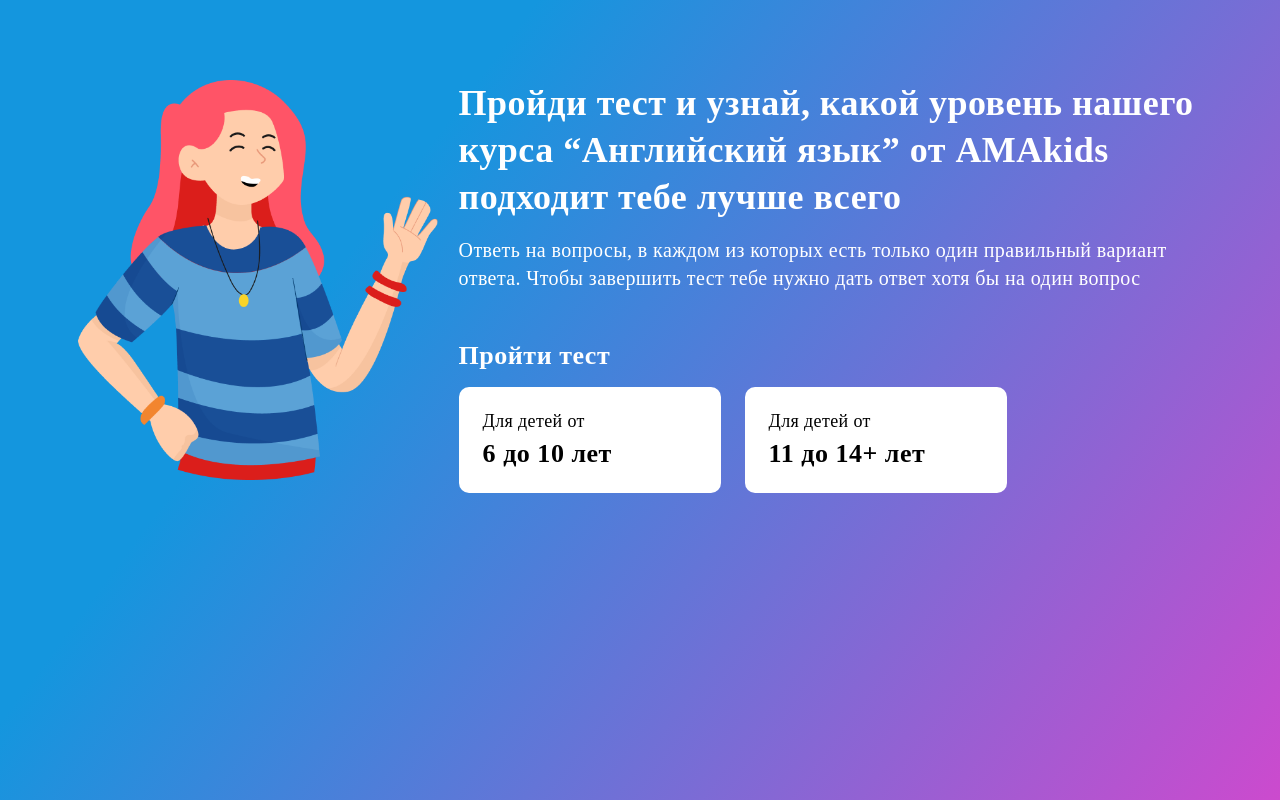
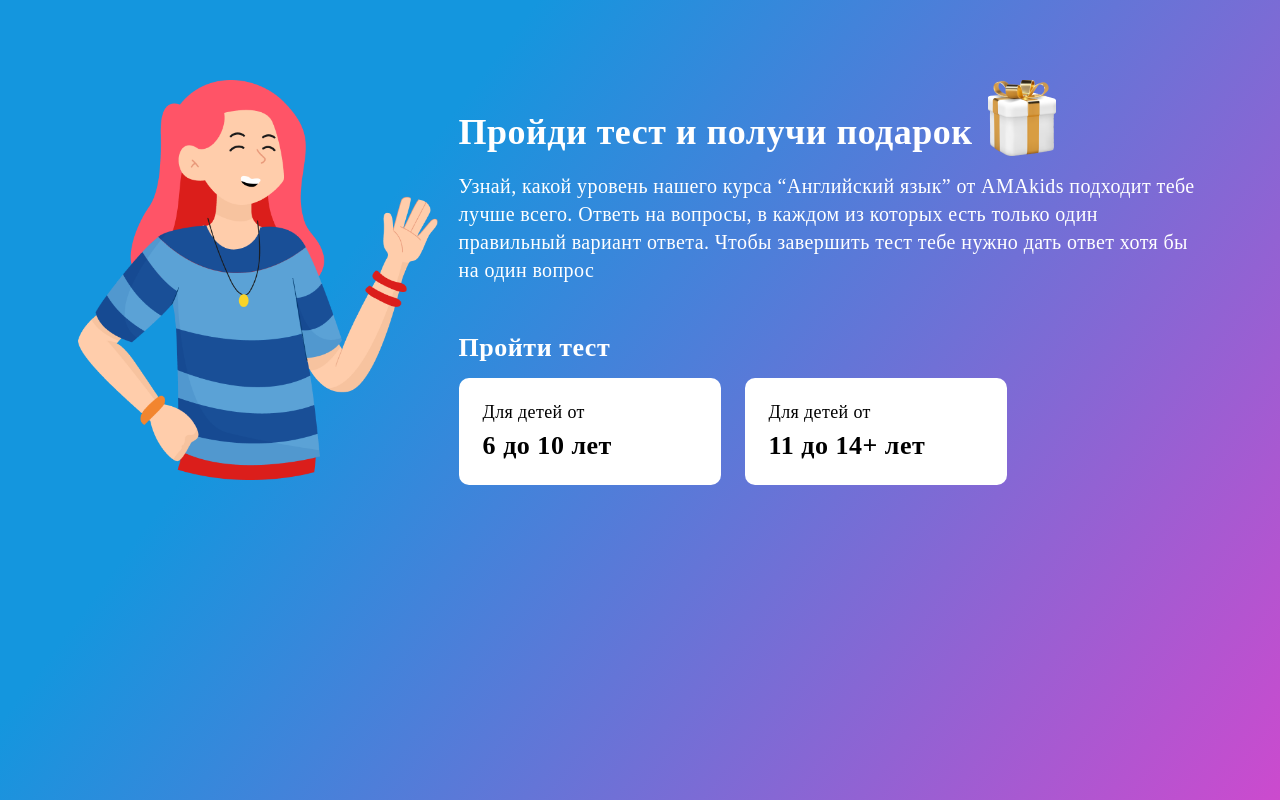
Before and after one commit to Wihotka/english-test, a React app: page / in a window 1280 px wide. Built offline with nearby package versions, Linux system fonts and the light colour scheme; a web font is replaced by a local one; what @react-pdf/renderer would draw is missing.

Commit message:
startScreen | first time

```diff
--- a/public/locales/ru/translation.json
+++ b/public/locales/ru/translation.json
@@ -1,7 +1,13 @@
 {
   "greeting": {
-    "title": "Пройди тест и узнай, какой уровень нашего курса “Английский язык” от AMAkids подходит тебе лучше всего",
-    "description": "Ответь на вопросы, в каждом из которых есть только один правильный вариант ответа. Чтобы завершить тест тебе нужно дать ответ хотя бы на один вопрос",
+    "title": {
+      "firstTime": "Пройди тест и получи подарок",
+      "common": "Пройди тест и узнай, какой уровень нашего курса “Английский язык” от AMAkids подходит тебе лучше всего"
+    },
+    "description": {
+      "firstTime": "Узнай, какой уровень нашего курса “Английский язык” от AMAkids подходит тебе лучше всего. Ответь на вопросы, в каждом из которых есть только один правильный вариант ответа. Чтобы завершить тест тебе нужно дать ответ хотя бы на один вопрос",
+      "common": "Ответь на вопросы, в каждом из которых есть только один правильный вариант ответа. Чтобы завершить тест тебе нужно дать ответ хотя бы на один вопрос"
+    },
     "startTest": "Пройти тест",
     "childrenFrom": "Для детей от",
     "sixToTen": "6 до 10 лет",
--- a/src/components/modules/finishScreen/FinishScreen.tsx
+++ b/src/components/modules/finishScreen/FinishScreen.tsx
@@ -7,10 +7,10 @@
 
 export const FinishScreen = () => {
     const tasksData = useSelector((state:any) => state.testData.tasks);
-    const studentFromPlatform = false; //TEST
+    const isStudentFromPlatform = useSelector((state:any) => state.studentData.isStudentFromPlatform);
 
     return <div className={styles.finishScreen}>
-        {studentFromPlatform
+        {isStudentFromPlatform
             ? <div className={styles.currentUserContent}>
                 <h3 className={styles.title}>
                     <LocalizedText name={'form.title'} path={'translation'}/>
--- a/src/components/modules/startScreen/StartScreen.tsx
+++ b/src/components/modules/startScreen/StartScreen.tsx
@@ -1,4 +1,5 @@
 import React from 'react';
+import {useSelector} from 'react-redux';
 import {setTestData} from '@reducers/testData/dispatchers';
 import {Button} from '@components/elements/button';
 import {LocalizedText} from '@components/elements/localizedText';
@@ -6,6 +7,8 @@
 import styles from './styles.scss';
 
 export const StartScreen = () => {
+    const isFirstTime = useSelector((state:any) => state.studentData.isFirstTime);
+
     const startTest = (option) => {
         setTestData({isTestStarted: true, option: option, tasks: tasks[option]});
     };
@@ -13,11 +16,14 @@
     return <div className={styles.startScreen}>
         <img src={require('_assets/img/greeting.png')} alt='greeting' className={styles.greetingImg}/>
         <div className={styles.info}>
-            <h3 className={styles.title}>
-                <LocalizedText name={'greeting.title'} path={'translation'}/>
-            </h3>
+            <div className={styles.titleWrap}>
+                <h3 className={styles.title}>
+                    <LocalizedText name={`greeting.title.${isFirstTime ? 'firstTime' : 'common'}`} path={'translation'}/>
+                </h3>
+                {isFirstTime && <img src={require('_assets/img/gift.png')} alt='gift'/>}
+            </div>
             <p className={styles.text}>
-                <LocalizedText name={'greeting.description'} path={'translation'}/>
+                <LocalizedText name={`greeting.description.${isFirstTime ? 'firstTime' : 'common'}`} path={'translation'}/>
             </p>
             <h4 className={styles.startTest}>
                 <LocalizedText name={'greeting.startTest'} path={'translation'}/>
--- a/src/components/modules/startScreen/styles.scss
+++ b/src/components/modules/startScreen/styles.scss
@@ -21,8 +21,19 @@
     min-width: 741px;
 }
 
+.titleWrap {
+    display: flex;
+    align-items: flex-end;
+    gap: 16px;
+    margin-bottom: 16px;
+
+    & > img {
+        width: 68px;
+        height: 76px;
+    }
+}
+
 .title {
-    margin-bottom: 16px;
     color: #FFFFFF;
     font-weight: 700;
     font-size: 36px;
--- a/src/store/reducers/index.ts
+++ b/src/store/reducers/index.ts
@@ -1,7 +1,9 @@
 import commonData from './commonData';
 import testData from './testData';
+import studentData from './studentData';
 
 export const reducer = {
     commonData,
     testData,
+    studentData
 };
--- /dev/null
+++ b/src/store/reducers/studentData/index.ts
@@ -0,0 +1,3 @@
+import {reducer} from './reducer';
+
+export default reducer;
--- /dev/null
+++ b/src/store/reducers/studentData/reducer.ts
@@ -0,0 +1,11 @@
+import {createSlice} from '@reduxjs/toolkit';
+import * as reducers from './reducers';
+
+export const {actions, reducer} = createSlice({
+    name: 'studentData',
+    initialState: {
+        isStudentFromPlatform: false, // TEST
+        isFirstTime: true // TEST
+    },
+    reducers
+});
--- /dev/null
+++ b/src/store/reducers/studentData/reducers.ts
@@ -0,0 +1,7 @@
+export const setIsStudentFromPlatform = (state:{isStudentFromPlatform:boolean}, action:{payload:any}) => {
+    state.isStudentFromPlatform = action.payload;
+};
+
+export const setIsFirstTime = (state:{isFirstTime:boolean}, action:{payload:any}) => {
+    state.isFirstTime = action.payload;
+};
```
Also changed, not shown: src/store/reducers/studentData/dispatchers.ts (added, +7 -0 lines), assets/img/gift.png (added).
